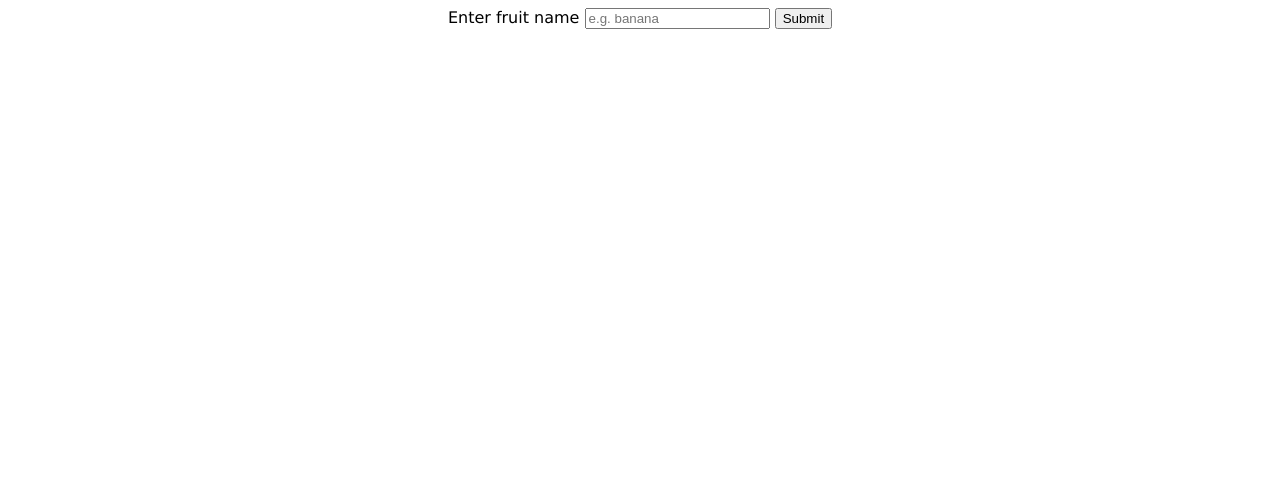
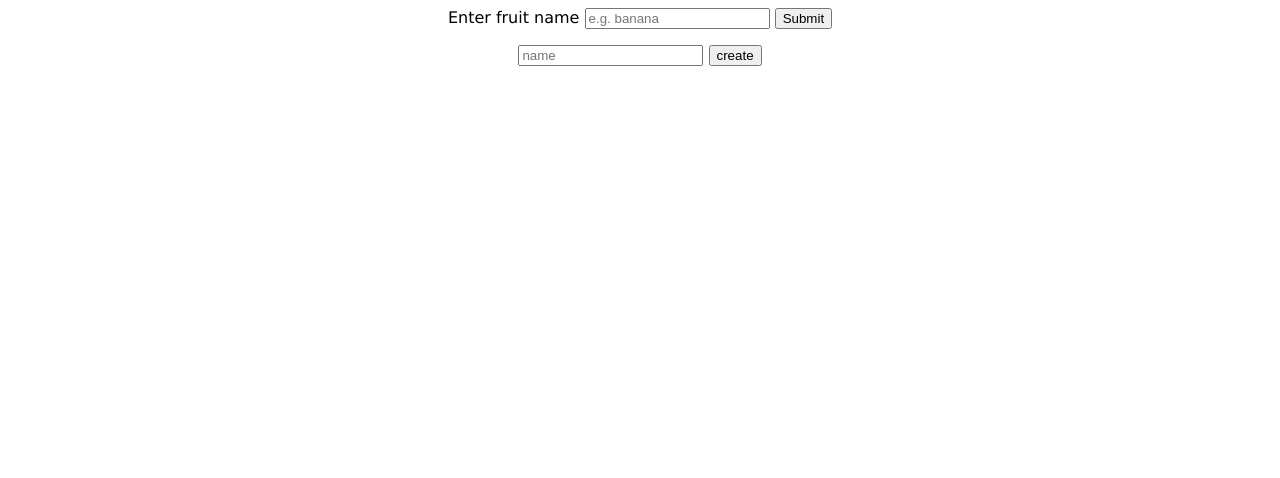
Before and after one commit to Webbie-AAA/fruit-salad-app, a website: page index.html in a window 1280 px wide. Shown: the top 478 px of the page. Drawn offline with Linux system fonts and the light colour scheme.

Commit message:
update HTML to Create of CRUD operations fruit API

```diff
--- a/index.html
+++ b/index.html
@@ -28,6 +28,14 @@
         <p></p>
     </section>
     <section>
+        <form id="create-fruit">
+            <input type="text" id="fruitCreate" name="fruit" placeholder="name" required>
+            <input type="submit" value="create">
+
+        </form>
+        <p id="message"></p>
+    </section>
+    <section>
         <img id="fruityFooter" src="https://img.freepik.com/premium-photo/different-fruits-isolated-white-background-with-copy-space_88281-2246.jpg?w=1380">
     </section>
 </body>
```
